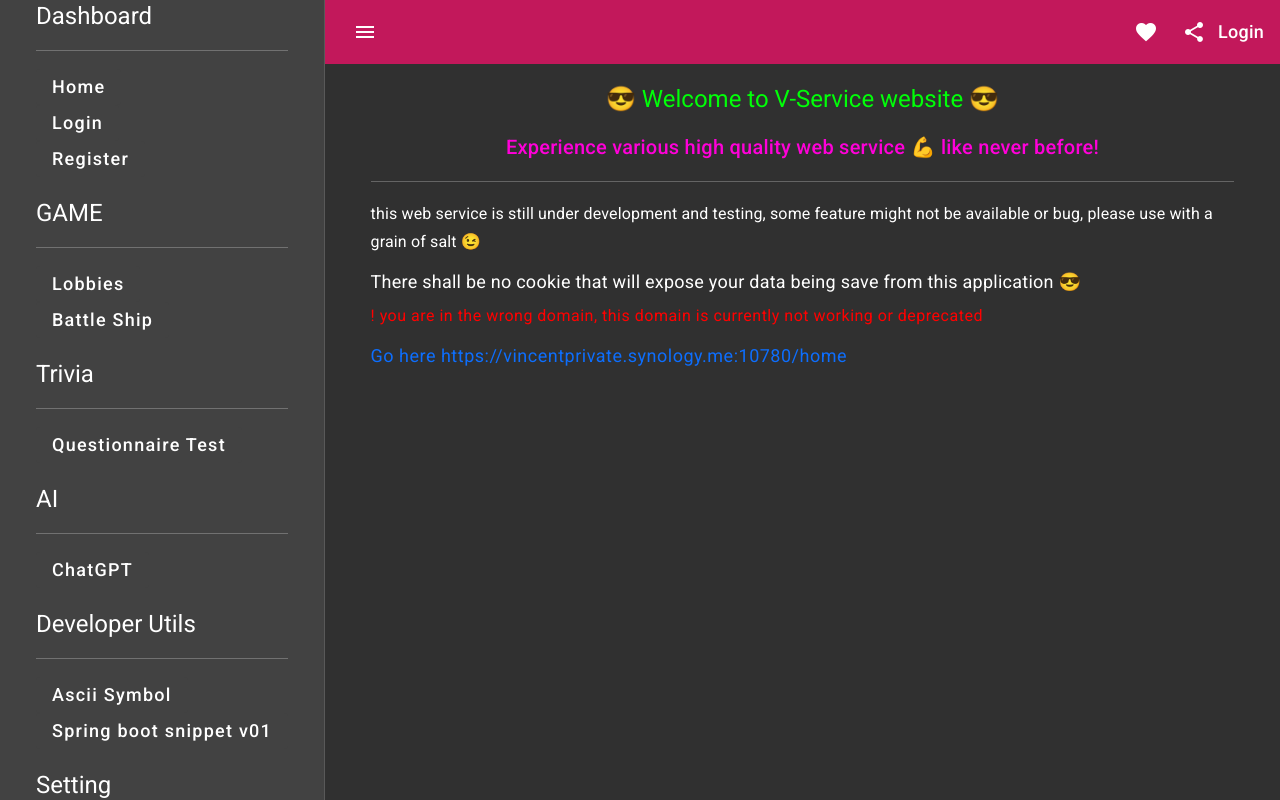
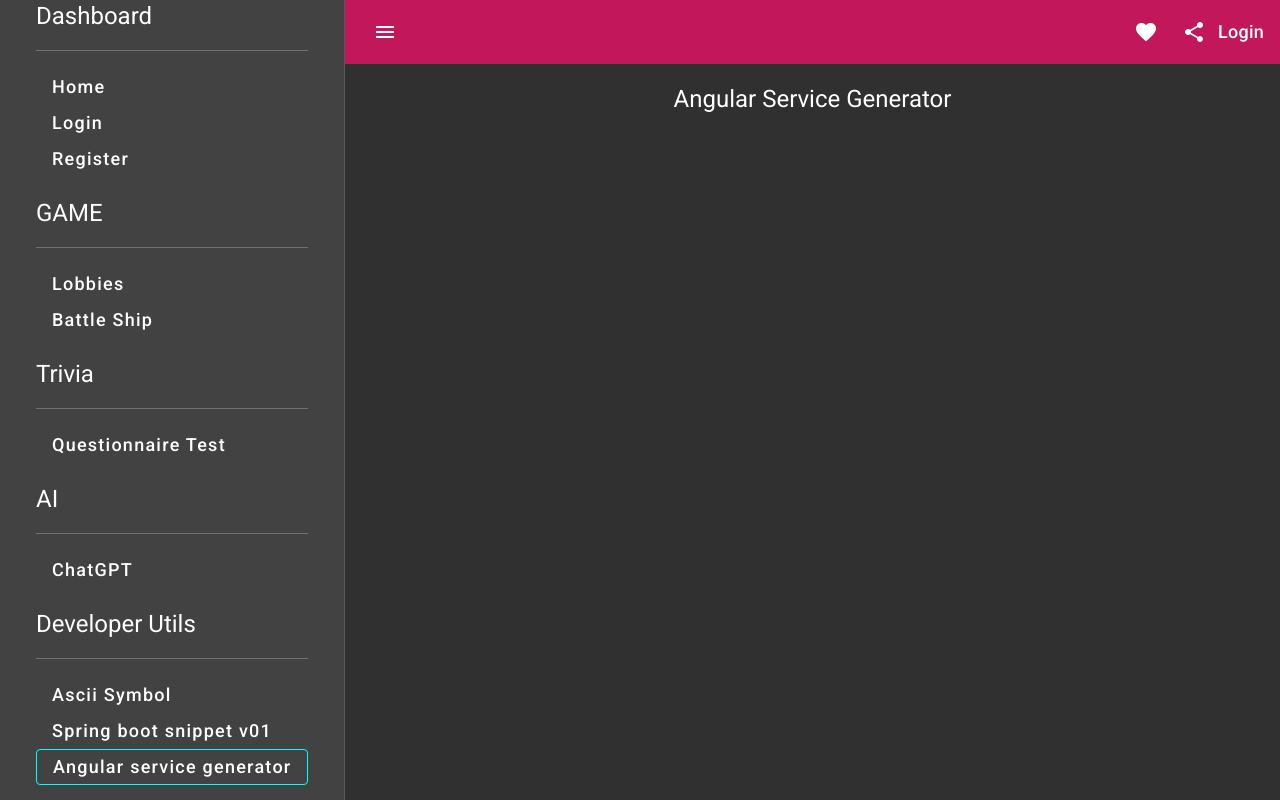
Before and after one commit to vincent-inc/v-service, an Angular app: page /utils/angular_service_generator in a window 1280 px wide. Built offline with nearby package versions, Linux system fonts and the light colour scheme; no server answers.

Commit message:
add angular service generator component

```diff
--- a/src/app/app-routing.module.ts
+++ b/src/app/app-routing.module.ts
@@ -11,6 +11,7 @@ import { AuthGuard } from './shared/guards/auth.guard';
 import { CoolSymbolComponent } from './cool_util/cool-symbol/cool-symbol.component';
 import { UserSettingComponent } from './setting/user-setting/user-setting.component';
 import { SpringBootSnippetV01Component } from './cool_util/Spring-boot-snippet-v01/Spring-boot-snippet-v01.component';
+import { AngularServiceGeneratorComponent } from './cool_util/angular-service-generator/angular-service-generator.component';
 
 const routes: Routes = [
   {
@@ -78,6 +79,10 @@ const routes: Routes = [
       {
         path: 'spring_boot_snippet_v01',
         component: SpringBootSnippetV01Component
+      },
+      {
+        path: 'angular_service_generator',
+        component: AngularServiceGeneratorComponent
       }
     ]
   },
--- a/src/app/app.module.ts
+++ b/src/app/app.module.ts
@@ -22,6 +22,7 @@ import { GeneralQuestionsComponent } from './trivia/general-questions/general-qu
 import { CoolSymbolComponent } from './cool_util/cool-symbol/cool-symbol.component';
 import { UserSettingComponent } from './setting/user-setting/user-setting.component';
 import { SpringBootSnippetV01Component } from './cool_util/Spring-boot-snippet-v01/Spring-boot-snippet-v01.component';
+import { AngularServiceGeneratorComponent } from './cool_util/angular-service-generator/angular-service-generator.component';
 
 @NgModule({
   declarations: [
@@ -38,7 +39,8 @@ import { SpringBootSnippetV01Component } from './cool_util/Spring-boot-snippet-v
       GeneralQuestionsComponent,
       CoolSymbolComponent,
       UserSettingComponent,
-      SpringBootSnippetV01Component
+      SpringBootSnippetV01Component,
+      AngularServiceGeneratorComponent
    ],
   imports: [
     NgEssentialModule,
--- /dev/null
+++ b/src/app/cool_util/angular-service-generator/angular-service-generator.component.html
@@ -0,0 +1,3 @@
+<ul class="margin-center">
+  <li><h1 class="text-center">Angular Service Generator</h1></li>
+</ul>
--- /dev/null
+++ b/src/app/cool_util/angular-service-generator/angular-service-generator.component.ts
@@ -0,0 +1,15 @@
+import { Component, OnInit } from '@angular/core';
+
+@Component({
+  selector: 'app-angular-service-generator',
+  templateUrl: './angular-service-generator.component.html',
+  styleUrls: ['./angular-service-generator.component.scss']
+})
+export class AngularServiceGeneratorComponent implements OnInit {
+
+  constructor() { }
+
+  ngOnInit() {
+  }
+
+}
--- a/src/app/side-drawer/side-drawer.component.html
+++ b/src/app/side-drawer/side-drawer.component.html
@@ -23,6 +23,7 @@
   <hr>
   <li><button mat-flat-button [routerLink]="['/utils/ascii_symbol']" routerLinkActive="router-link-active" >Ascii Symbol</button></li>
   <li><button mat-flat-button [routerLink]="['/utils/spring_boot_snippet_v01']" routerLinkActive="router-link-active" >Spring boot snippet v01</button></li>
+  <li><button mat-flat-button [routerLink]="['/utils/angular_service_generator']" routerLinkActive="router-link-active" >Angular service generator</button></li>
   <br>
   <li><h1>Setting</h1></li>
   <hr>
```
Also changed, not shown: src/app/cool_util/angular-service-generator/angular-service-generator.component.scss (added), 1 other file (tests, documents, lock files or other folders).
